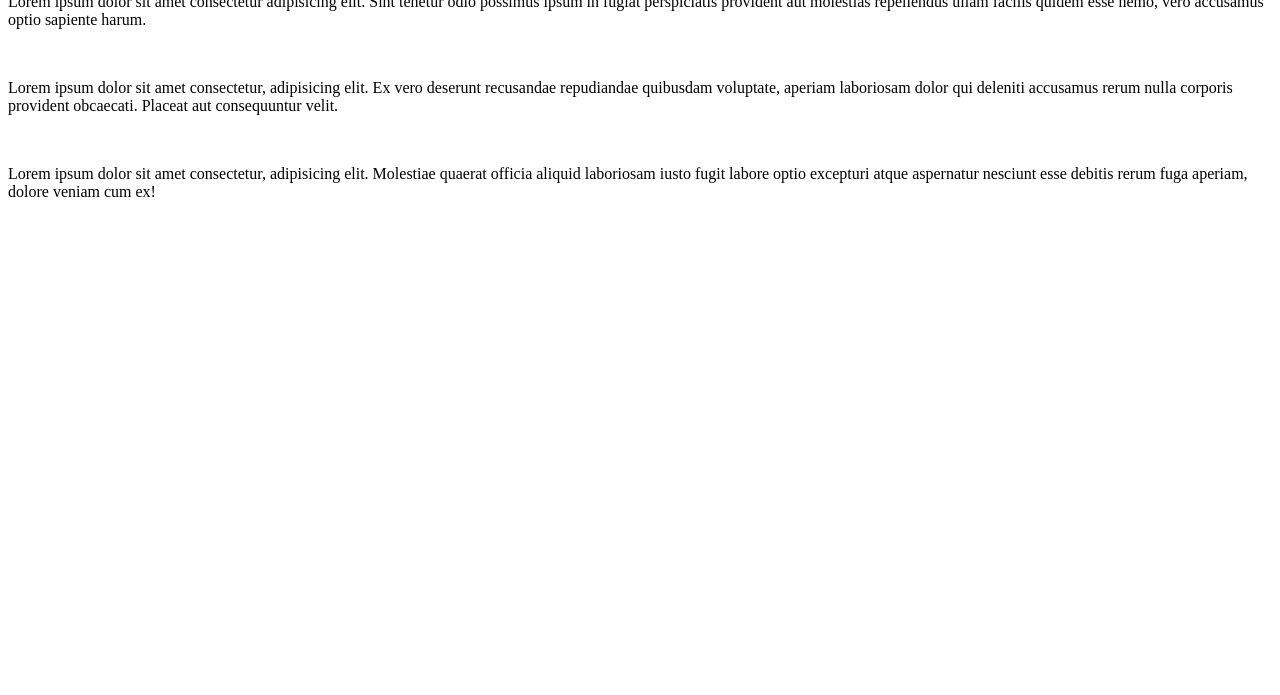
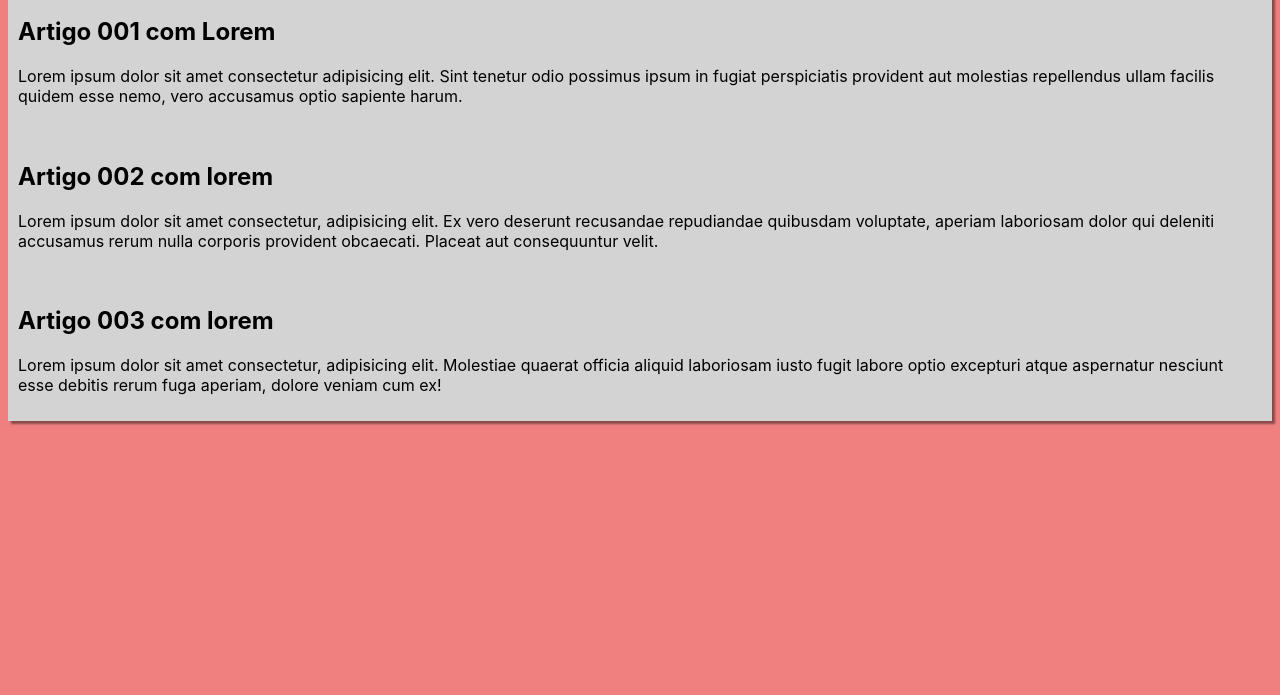
Before and after one commit to pl12rj/Ola-Mundo, a plain HTML site: page site-exemplo/index.html in a window 1280 px wide. Shown: the part 105-800 px from the top of the page. Drawn offline with Linux system fonts and the light colour scheme.

Commit message:
add style

```diff
--- a/site-exemplo/index.html
+++ b/site-exemplo/index.html
@@ -5,14 +5,28 @@
     <meta http-equiv="X-UA-Compatible" content="IE=edge">
     <meta name="viewport" content="width=device-width, initial-scale=1.0">
     <title>HTML GitHub</title>
+    <link rel="stylesheet" href="style.css">
 </head>
 <body>
+    <main>
+        <header>
     <h1>Olá, Mundo!</h1>
     <hr>
+    </header>
+    <article>
+        <h2>Artigo 001 com Lorem</h2>
     <p>Lorem ipsum dolor sit amet consectetur adipisicing elit. Sint tenetur odio possimus ipsum in fugiat perspiciatis provident aut molestias repellendus ullam facilis quidem esse nemo, vero accusamus optio sapiente harum.</p>
     <br>
+    </article>
+    <article>
+        <h2>Artigo 002 com lorem</h2>
     <p>Lorem ipsum dolor sit amet consectetur, adipisicing elit. Ex vero deserunt recusandae repudiandae quibusdam voluptate, aperiam laboriosam dolor qui deleniti accusamus rerum nulla corporis provident obcaecati. Placeat aut consequuntur velit.</p>
     <br>
+    </article>
+    <article>
+        <h2>Artigo 003 com lorem</h2>
     <p>Lorem ipsum dolor sit amet consectetur, adipisicing elit. Molestiae quaerat officia aliquid laboriosam iusto fugit labore optio excepturi atque aspernatur nesciunt esse debitis rerum fuga aperiam, dolore veniam cum ex!</p>
+    </article>
+    </main>
 </body>
 </html>
--- /dev/null
+++ b/site-exemplo/style.css
@@ -0,0 +1,18 @@
+:root {
+font-family: -apple-system, BlinkMacSystemFont, 'Segoe UI', Roboto, Oxygen, Ubuntu, Cantarell, 'Open Sans', 'Helvetica Neue', sans-serif;
+font-size: 16px;
+
+}
+
+body{
+background-color: lightcoral;
+
+}
+
+main {
+
+background-color: lightgray;
+margin: auto;
+padding: 10px;
+box-shadow: 3px 3px 2px rgba(0, 0, 0, 0.432);
+}
```
